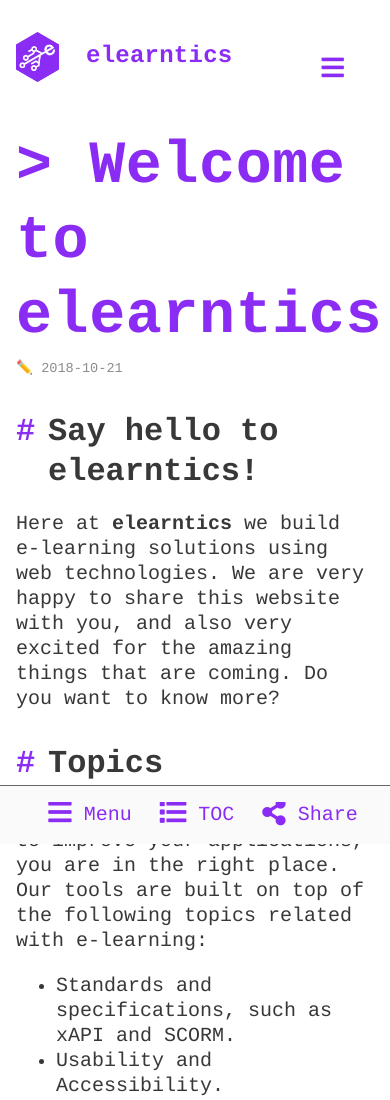
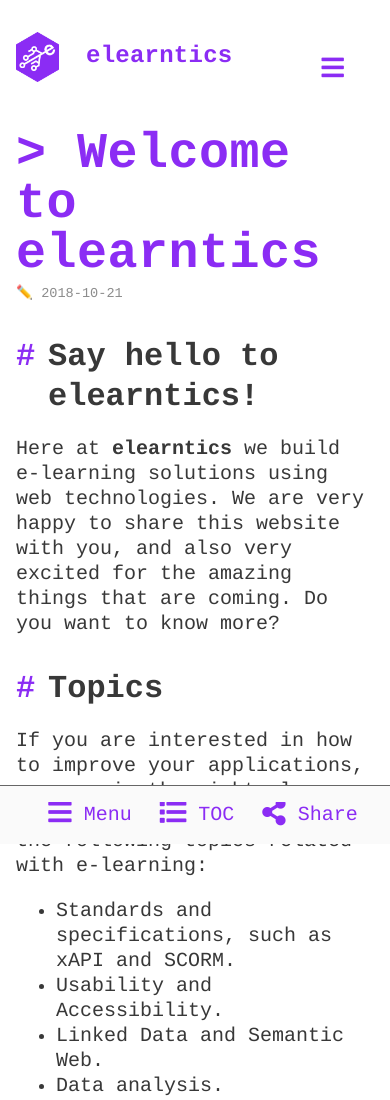
Before and after one commit to elearntics/blog, a plain HTML site: page 2018/10/21/welcome/index.html in a window 390 px wide. Shown: the top 1100 px of the page. Drawn offline with Linux system fonts and the light colour scheme; a web font is replaced by a local one.

Commit message:
Site updated: 2018-10-27 11:34:23

```diff
--- a/css/style.css
+++ b/css/style.css
@@ -1232,6 +1232,12 @@
     content: "|";
   }
 }
+@media (max-width: 900px) {
+  article header .posttitle {
+    font-size: 2.5em;
+    line-height: 1;
+  }
+}
 #archive h1 {
   font-size: 3em;
 }
```
Also changed, not shown: images/bullet_journal_example.jpg (added).
